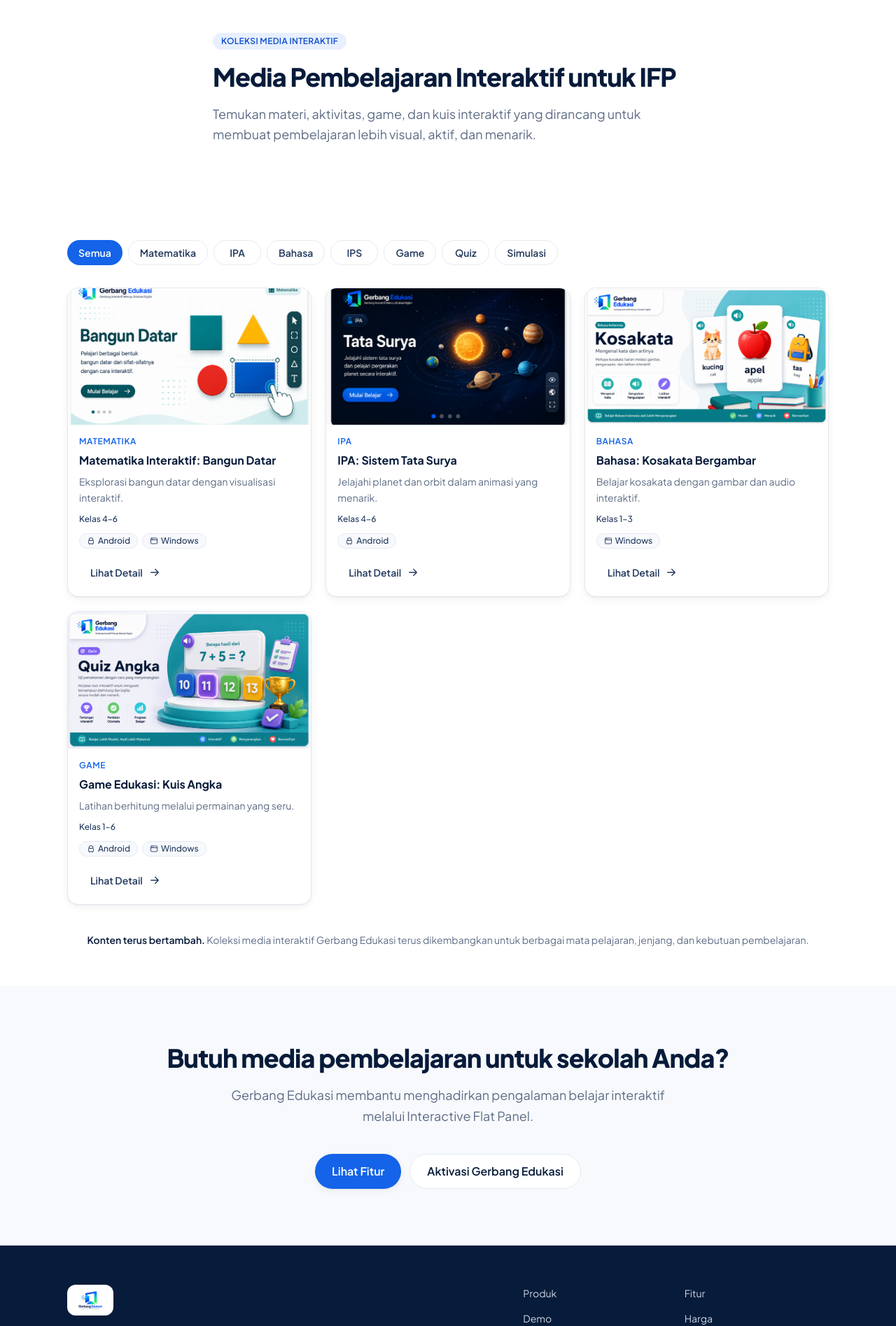
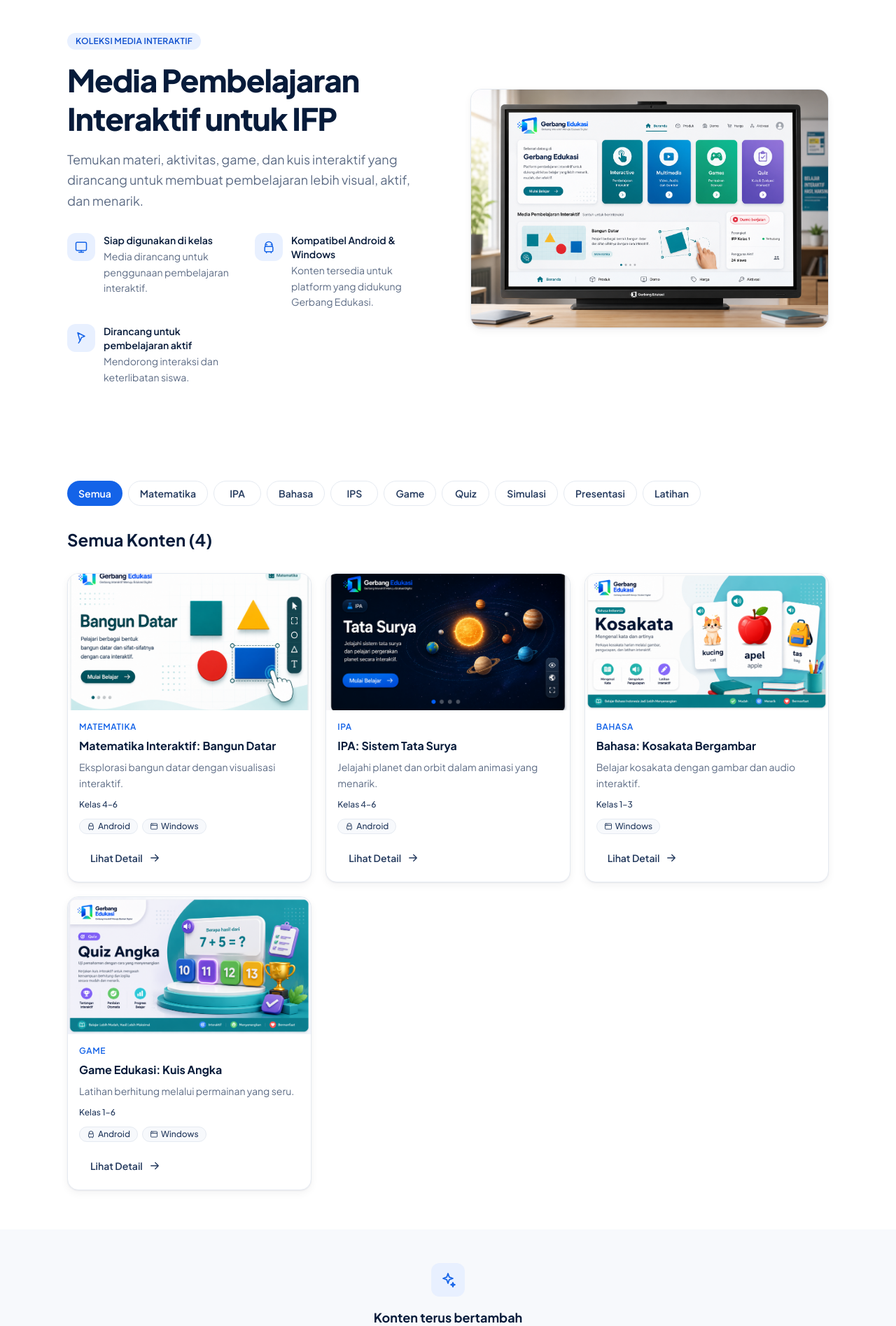
Before and after one commit to edukasigerbang-hub/web, a Next.js app: page /konten in a window 1280 px wide. Shown: the part 100-1995 px from the top of the page at 70% size. Built offline with nearby package versions, Linux system fonts and the light colour scheme.

Commit message:
polish(konten): tambah growth banner, header dinamis, fitur hero & perbaiki teks

```diff
--- a/src/app/konten/page.tsx
+++ b/src/app/konten/page.tsx
@@ -1,6 +1,7 @@
 import type { Metadata } from "next";
 import { KontenHero } from "@/components/konten/KontenHero";
 import { ContentCatalog } from "@/components/konten/ContentCatalog";
+import { ContentGrowth } from "@/components/konten/ContentGrowth";
 import { ContentCta } from "@/components/konten/ContentCta";
 
 export const metadata: Metadata = {
@@ -14,6 +15,7 @@ export default function KontenPage() {
     <>
       <KontenHero />
       <ContentCatalog />
+      <ContentGrowth />
       <ContentCta />
     </>
   );
--- a/src/components/konten/ContentCatalog.tsx
+++ b/src/components/konten/ContentCatalog.tsx
@@ -5,16 +5,15 @@ import { contentCards, kontenFilters, kontenContent } from "@/data/site";
 import { Container } from "@/components/ui/Container";
 import { KontenFilter } from "./KontenFilter";
 import { ContentCard } from "./ContentCard";
-import { Icon } from "@/components/ui/icons";
 
 /**
  * Interactive catalog body for /konten.
  *
  * Holds the active filter in state and derives the visible cards from the
- * static `contentCards` data. Swapping `contentCards` for a CMS/API response
- * later requires no UI change — only the data source.
+ * static contentCards data. Swapping contentCards for a CMS/API response
+ * later requires no UI change -- only the data source.
  *
- * Grid: 1 col (mobile) → 2 col (tablet) → 3 col (desktop), per spec §5/§14.
+ * Grid: 1 col (mobile) -> 2 col (tablet) -> 3 col (desktop).
  */
 export function ContentCatalog() {
   const [active, setActive] = useState("Semua");
@@ -22,21 +21,6 @@ export function ContentCatalog() {
     active === "Semua"
       ? contentCards
       : contentCards.filter((c) => c.categories.includes(active));
-
-  const renderGrowthNote = (
-    <div className="mt-12 flex flex-col items-center gap-3 text-center">
-      <span className="flex h-12 w-12 shrink-0 items-center justify-center rounded-xl bg-primary-soft text-primary">
-        <Icon name="media" size={22} />
-      </span>
-      <p className="text-sm font-semibold text-ink">
-        {kontenContent.growthEyebrow}.
-      </p>
-      <p className="max-w-md text-sm text-muted">
-        {kontenContent.growthDescription}
-      </p>
-      <p className="text-xs text-muted">{kontenContent.emptyHint}</p>
-    </div>
-  );
 
   return (
     <section className="py-10 md:py-14">
@@ -47,26 +31,25 @@ export function ContentCatalog() {
           onChange={setActive}
         />
 
+        {/* Content header -- title + dynamic count (spec section 7) */}
+        <div className="mt-8 mb-8">
+          <h2 className="text-2xl font-bold text-ink">
+            {kontenContent.contentHeader.title} ({items.length})
+          </h2>
+        </div>
+
         {items.length === 0 ? (
-          renderGrowthNote
+          <div className="py-12 text-center">
+            <p className="text-sm text-muted">{kontenContent.emptyHint}</p>
+          </div>
         ) : (
-          <>
-            <ul className="mt-8 grid gap-5 md:grid-cols-2 lg:grid-cols-3">
+          <ul className="grid gap-5 md:grid-cols-2 lg:grid-cols-3">
             {items.map((card) => (
               <li key={card.id} className="h-full">
                 <ContentCard card={card} />
               </li>
             ))}
           </ul>
-
-            {/* Positive "konten terus bertambah" note (replaces old copy) */}
-            <p className="mt-10 text-center text-sm text-muted">
-              <span className="font-semibold text-ink">
-                {kontenContent.growthEyebrow}.
-              </span>{" "}
-              {kontenContent.growthDescription}
-            </p>
-          </>
         )}
       </Container>
     </section>
--- /dev/null
+++ b/src/components/konten/ContentGrowth.tsx
@@ -0,0 +1,27 @@
+import { Container } from "@/components/ui/Container";
+import { Icon } from "@/components/ui/icons";
+import { kontenContent } from "@/data/site";
+
+/**
+ * Informational banner -- reaffirms that the content collection is actively
+ * growing (spec section 14). Very light background keeps it subtle, not heavy.
+ */
+export function ContentGrowth() {
+  return (
+    <section className="bg-surface-muted py-10 md:py-12">
+      <Container>
+        <div className="flex flex-col items-center text-center">
+          <span className="flex h-12 w-12 shrink-0 items-center justify-center rounded-xl bg-primary-soft text-primary">
+            <Icon name="sparkle" size={24} />
+          </span>
+          <h3 className="mt-4 text-lg font-bold text-ink">
+            {kontenContent.growthEyebrow}
+          </h3>
+          <p className="mt-2 max-w-md text-sm leading-relaxed text-muted">
+            {kontenContent.growthDescription}
+          </p>
+        </div>
+      </Container>
+    </section>
+  );
+}
--- a/src/components/konten/KontenHero.tsx
+++ b/src/components/konten/KontenHero.tsx
@@ -1,13 +1,18 @@
 import { Container } from "@/components/ui/Container";
 import { Badge } from "@/components/ui/Badge";
+import { Icon } from "@/components/ui/icons";
+import type { IconName } from "@/components/ui/icons";
 import { kontenContent } from "@/data/site";
+import Image from "next/image";
 
 /**
  * Hero katalog /konten — positioning + entry point.
  *
- * Sengaja ringkas agar pengguna langsung melihat katalog di bawahnya.
- * Visual pendukung berupa "brand wash" radial (primary-soft) yang konsisten
- * dengan pola Hero / FeatureHero, tanpa gambar eksternal.
+ * Dua kolom pada desktop: teks di kiri, visual IFP di kanan.
+ * Pada mobile, teks di atas dan visual di bawah (single column).
+ * Visual memakai asset placeholder existing (/assets/hero-ifp.png) berupa
+ * Interactive Flat Panel yang menampilkan media pembelajaran interaktif.
+ * Rasio tetap mencegah layout shift.
  */
 export function KontenHero() {
   return (
@@ -15,17 +20,63 @@ export function KontenHero() {
       {/* subtle digital-gate wash — on-brand, no external image */}
       <div
         aria-hidden="true"
-        className="pointer-events-none absolute inset-x-0 top-0 -z-10 h-[200px] bg-[radial-gradient(60%_90%_at_70%_0%,var(--color-primary-soft),transparent_70%)]"
+        className="pointer-events-none absolute inset-x-0 top-0 -z-10 h-[280px] bg-[radial-gradient(60%_90%_at_70%_0%,var(--color-primary-soft),transparent_70%)]"
       />
       <Container className="py-14 md:py-20">
-        <div className="mx-auto max-w-2xl">
+        <div className="grid items-center gap-12 lg:grid-cols-2 lg:gap-16">
+          {/* Copy */}
+          <div className="max-w-xl">
             <Badge tone="brand">{kontenContent.eyebrow}</Badge>
-          <h1 className="mt-4 text-3xl font-extrabold leading-tight tracking-tight text-ink sm:text-4xl">
+            <h1 className="mt-4 text-3xl font-extrabold leading-tight tracking-tight text-ink sm:text-4xl lg:text-[2.75rem]">
               {kontenContent.title}
             </h1>
             <p className="mt-4 text-lg leading-relaxed text-muted">
               {kontenContent.description}
             </p>
+
+            {/* Supporting features */}
+            <div className="mt-8 grid gap-5 sm:grid-cols-2 sm:gap-6 sm:gap-y-5">
+              {kontenContent.heroFeatures.map((feature) => (
+                <div
+                  key={feature.title}
+                  className="flex items-start gap-3"
+                >
+                  <span className="flex h-10 w-10 shrink-0 items-center justify-center rounded-xl bg-primary-soft text-primary">
+                    <Icon
+                      name={feature.icon as IconName}
+                      size={20}
+                    />
+                  </span>
+                  <div>
+                    <p className="text-sm font-semibold text-ink">
+                      {feature.title}
+                    </p>
+                    <p className="mt-0.5 text-sm leading-relaxed text-muted">
+                      {feature.description}
+                    </p>
+                  </div>
+                </div>
+              ))}
+            </div>
+          </div>
+
+          {/* Visual: IFP displaying interactive learning media */}
+          <div className="mt-10 lg:mt-0">
+            <div
+              className="portal-rings rounded-2xl"
+              aria-hidden="true"
+            />
+            <div className="relative mx-auto w-full max-w-[560px] overflow-hidden rounded-2xl border border-line bg-surface shadow-card">
+              <Image
+                src={kontenContent.heroVisual.src}
+                alt={kontenContent.heroVisual.alt}
+                width={1535}
+                height={1024}
+                priority
+                className="h-auto w-full object-contain"
+              />
+            </div>
+          </div>
         </div>
       </Container>
     </section>
--- a/src/data/site.ts
+++ b/src/data/site.ts
@@ -314,6 +314,8 @@ export const kontenFilters: ContentFilter[] = [
   { id: "game", label: "Game" },
   { id: "quiz", label: "Quiz" },
   { id: "simulasi", label: "Simulasi" },
+  { id: "presentasi", label: "Presentasi" },
+  { id: "latihan", label: "Latihan" },
 ];
 
 /**
@@ -325,9 +327,32 @@ export const kontenContent = {
   title: "Media Pembelajaran Interaktif untuk IFP",
   description:
     "Temukan materi, aktivitas, game, dan kuis interaktif yang dirancang untuk membuat pembelajaran lebih visual, aktif, dan menarik.",
+  heroVisual: {
+    src: "/assets/hero-ifp.png",
+    alt: "Interactive Flat Panel Gerbang Edukasi sedang menampilkan media pembelajaran interaktif",
+  },
+  heroFeatures: [
+    {
+      icon: "device",
+      title: "Siap digunakan di kelas",
+      description: "Media dirancang untuk penggunaan pembelajaran interaktif.",
+    },
+    {
+      icon: "android",
+      title: "Kompatibel Android & Windows",
+      description:
+        "Konten tersedia untuk platform yang didukung Gerbang Edukasi.",
+    },
+    {
+      icon: "pointer",
+      title: "Dirancang untuk pembelajaran aktif",
+      description: "Mendorong interaksi dan keterlibatan siswa.",
+    },
+  ] as { icon: string; title: string; description: string }[],
+  contentHeader: { title: "Semua Konten" },
   growthEyebrow: "Konten terus bertambah",
   growthDescription:
-    "Koleksi media interaktif Gerbang Edukasi terus dikembangkan untuk berbagai mata pelajaran, jenjang, dan kebutuan pembelajaran.",
+    "Koleksi media interaktif Gerbang Edukasi terus dikembangkan untuk berbagai mata pelajaran, jenjang, dan kebutuhan pembelajaran.",
   emptyHint: "Pilih kategori lain untuk melihat koleksi lengkap.",
   cta: {
     title: "Butuh media pembelajaran untuk sekolah Anda?",
```
Lines whose indentation alone changed are shown as unchanged.
